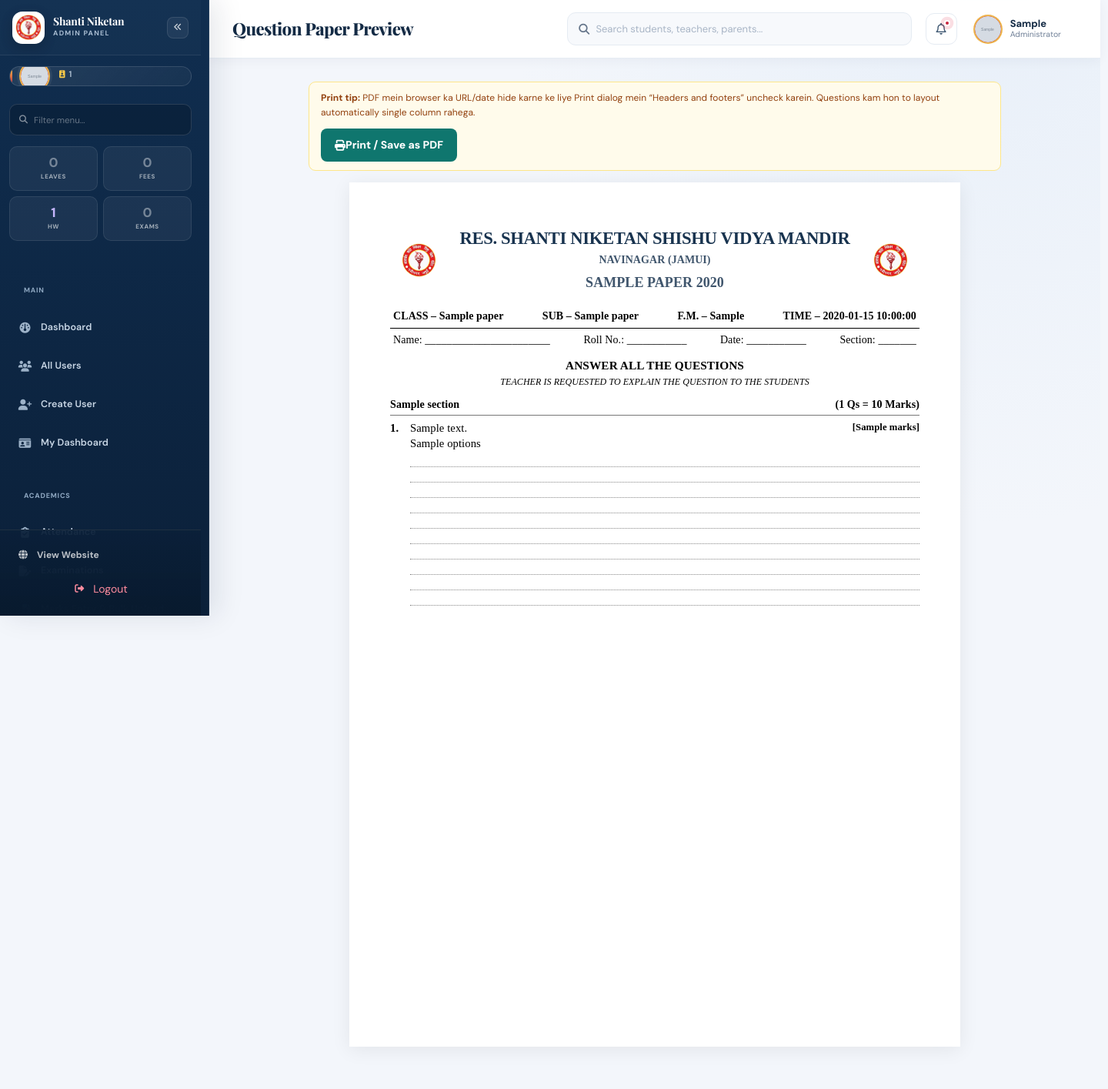
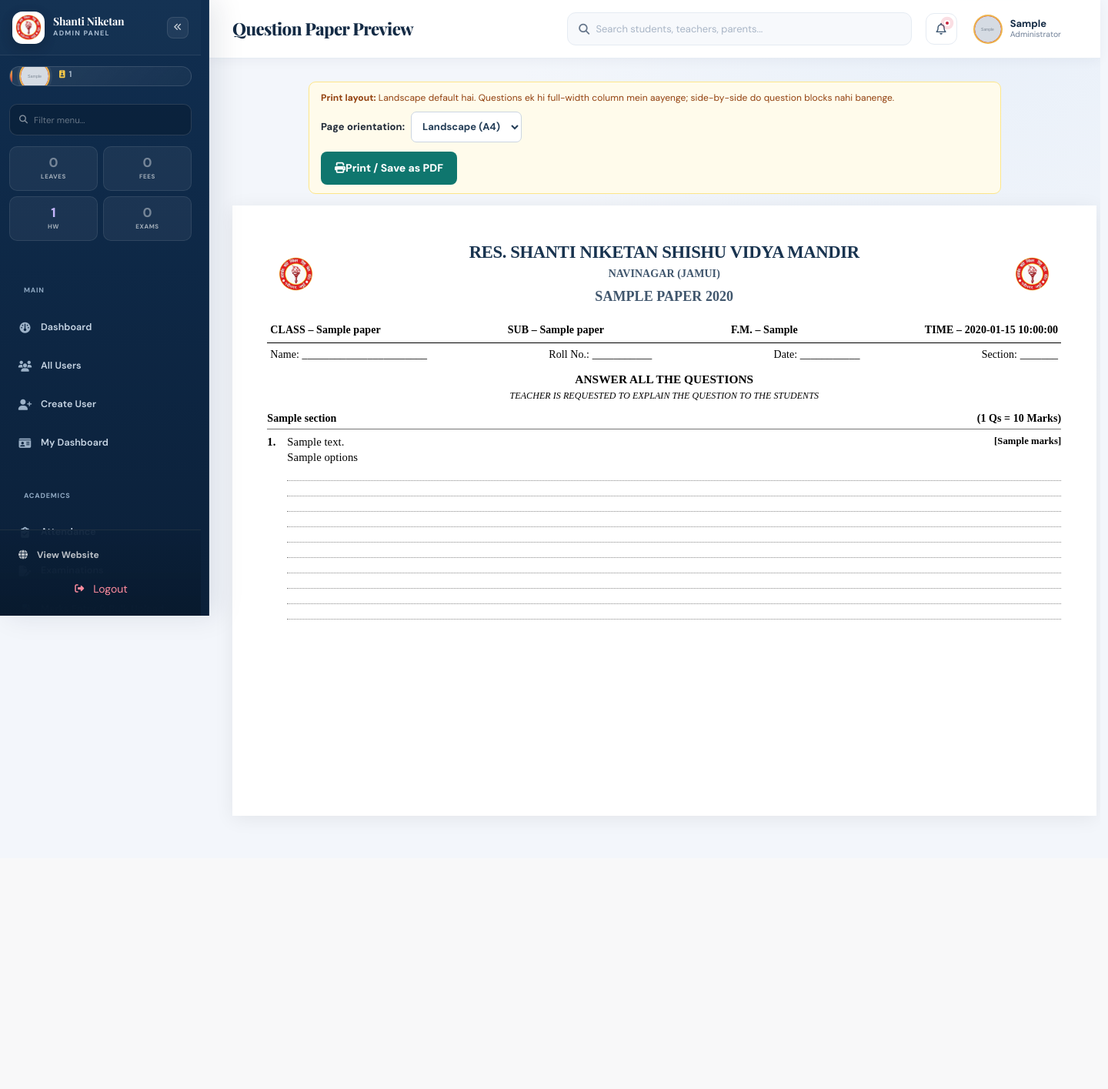
Before and after one commit to NirajG45/School_webstite_, a Flask app: template templates/print_question_paper.html in a window 1440 px wide. Shown: the whole page at 77% size. After the commit the page ends 1066 px from the top, so only its background shows below. Run offline with Flask 3, Linux system fonts and the light colour scheme; the visitor is signed in with stand-in values (Sample User, id 1); data comes from the database, SQL or seed files in the repository; tables that the repository leaves empty hold one stand-in row (values such as "Sample post"); the template is opened without the code that fills it: most values are stand-ins (such as "Sample title", 1, 10 or a date in 2020); grey boxes marked "Sample" are stand-in pictures.

Commit message:
adding new features on the print qestion paper design.

```diff
--- a/templates/print_question_paper.html
+++ b/templates/print_question_paper.html
@@ -6,7 +6,8 @@
 .qp-toolbar{max-width:900px;margin:0 auto 15px;display:flex;justify-content:space-between;align-items:center;gap:12px;flex-wrap:wrap;background:#fffbeb;border:1px solid #fde68a;border-radius:9px;padding:11px 15px}
 .qp-print-note{font-size:12px;color:#92400e;margin:0;line-height:1.5}
 .qp-print-btn{border:0;border-radius:8px;padding:11px 18px;background:#0f766e;color:#fff;font-weight:800;cursor:pointer;white-space:nowrap}
-.qp-sheet{width:210mm;min-height:297mm;margin:0 auto 25px;padding:12mm 14mm;background:#fff;color:#000;box-shadow:0 4px 24px #00000012;font-family:"Times New Roman",Times,serif;font-size:11pt;line-height:1.35;box-sizing:border-box}
+.qp-sheet{width:297mm;min-height:210mm;margin:0 auto 25px;padding:9mm 12mm;background:#fff;color:#000;box-shadow:0 4px 24px #00000012;font-family:"Times New Roman",Times,serif;font-size:11pt;line-height:1.35;box-sizing:border-box}
+.qp-sheet.qp-portrait-preview{width:210mm;min-height:297mm}
 .qp-header{margin-bottom:5px;break-inside:avoid;page-break-inside:avoid}
 .qp-header-table{width:100%;border-collapse:collapse;table-layout:fixed}
 .qp-logo-cell{width:75px;text-align:center;vertical-align:middle}
@@ -20,9 +21,9 @@
 .qp-student-row{display:flex;justify-content:space-between;gap:10px;flex-wrap:wrap;margin:6px 0 13px;font-size:10.5pt;padding:0 4px}
 .qp-instruction{text-align:center;font-weight:bold;font-size:11.5pt;margin:8px 0 2px;text-transform:uppercase}
 .qp-subinstruction{text-align:center;font-size:9pt;font-style:italic;margin:0 0 13px}
-.qp-columns{column-count:2;column-gap:25px;column-fill:balance}
-.qp-columns.single-column{column-count:1}
-.qp-section{margin:0 0 13px;break-inside:avoid-column;page-break-inside:avoid}
+.qp-columns{column-count:1;column-gap:0;column-fill:auto;width:100%}
+.qp-columns.single-column,.qp-columns.two-column{column-count:1}
+.qp-section{width:100%;margin:0 0 13px;break-inside:auto;page-break-inside:auto}
 .qp-section-heading{display:flex;justify-content:space-between;gap:8px;font-weight:bold;font-size:10.5pt;margin:0 0 7px;padding-bottom:3px;border-bottom:1px solid #777;break-after:avoid}
 .qp-question{display:flex;align-items:flex-start;gap:5px;margin:0 0 10px;break-inside:avoid;page-break-inside:avoid}
 .qp-q-num{font-weight:bold;flex:0 0 21px}
@@ -38,31 +39,39 @@
 .qp-match-table th{font-weight:bold}
 .qp-answer-line{border-bottom:1px dotted #888;height:17px;margin-top:3px;width:100%}
 .qp-empty{text-align:center;padding:35px;border:1px dashed #aaa}
-@media screen and (max-width:900px){.qp-sheet{width:100%;min-height:0;padding:20px;overflow:hidden}.qp-columns{column-count:1}.qp-meta-row,.qp-student-row{font-size:10pt}.qp-school{white-space:normal}}
+@media screen and (max-width:1150px){.qp-sheet,.qp-sheet.qp-portrait-preview{width:100%;min-height:0;padding:20px;overflow:hidden}.qp-meta-row,.qp-student-row{font-size:10pt}.qp-school{white-space:normal}}
 @media print{
-    @page{size:A4 portrait;margin:10mm 12mm}
     html,body{margin:0!important;padding:0!important;background:#fff!important;color:#000!important}
     .admin-sidebar,.admin-backdrop,.admin-topbar,.admin-menu-toggle,.admin-search,.admin-user-info,.admin-topbar-notif,.admin-notif-dropdown,.admin-user-profile,.admin-user-dropdown,.admin-my-dash-btn,.admin-sidebar-foot,.flash-stack,.qp-toolbar,.no-print,script{display:none!important;visibility:hidden!important}
-    .admin-main,body.admin-sidebar-collapsed .admin-main,.admin-content{margin:0!important;padding:0!important;width:100%!important;background:#fff!important}
-    .qp-sheet{width:100%!important;min-height:auto!important;margin:0!important;padding:0!important;box-shadow:none!important}
+    .admin-main,body.admin-sidebar-collapsed .admin-main,.admin-content{margin:0!important;padding:0!important;width:100%!important;max-width:none!important;background:#fff!important}
+    .qp-sheet,.qp-sheet.qp-portrait-preview{width:100%!important;min-height:0!important;height:auto!important;margin:0!important;padding:0!important;box-shadow:none!important;max-width:none!important}
     .qp-header,.qp-header-table,.qp-header-text,.qp-school,.qp-place,.qp-exam,.qp-logo-cell,.qp-logo{visibility:visible!important}
     .qp-header-table{display:table!important;width:100%!important}.qp-header-table tr{display:table-row!important}
     .qp-logo-cell,.qp-header-text{display:table-cell!important;vertical-align:middle!important}
     .qp-school{font-size:17pt!important}.qp-exam{font-size:13.5pt!important}.qp-logo-cell{width:75px!important}.qp-logo{width:62px!important;height:62px!important}
-    .qp-columns{column-gap:22px;column-fill:balance}
-    .qp-columns.single-column{column-count:1!important}
-    .qp-columns.two-column{column-count:2!important}
-    .qp-section,.qp-question,.qp-match-table{break-inside:avoid;page-break-inside:avoid}
+    .qp-columns,.qp-columns.single-column,.qp-columns.two-column{display:block!important;width:100%!important;column-count:1!important;column-width:auto!important;column-gap:0!important;column-fill:auto!important}
+    .qp-section{width:100%!important;break-inside:auto!important;page-break-inside:auto!important}
+    .qp-question,.qp-match-table{break-inside:avoid!important;page-break-inside:avoid!important}
     *{-webkit-print-color-adjust:exact!important;print-color-adjust:exact!important}
 }
 </style>
+<style id="qp-dynamic-page-style">@page{size:A4 landscape;margin:9mm 10mm}</style>
 
 <div class="qp-toolbar no-print">
-    <p class="qp-print-note"><strong>Print tip:</strong> PDF mein browser ka URL/date hide karne ke liye Print dialog mein “Headers and footers” uncheck karein. Questions kam hon to layout automatically single column rahega.</p>
+    <div>
+        <p class="qp-print-note"><strong>Print layout:</strong> Landscape default hai. Questions ek hi full-width column mein aayenge; side-by-side do question blocks nahi banenge.</p>
+        <label for="qp-orientation" style="display:inline-flex;align-items:center;gap:8px;margin-top:8px;font-size:13px;font-weight:700;color:#1f2937">
+            Page orientation:
+            <select id="qp-orientation" onchange="setQpOrientation(this.value)" style="padding:7px 10px;border:1px solid #cbd5e1;border-radius:7px;background:#fff;font:inherit">
+                <option value="landscape" selected>Landscape (A4)</option>
+                <option value="portrait">Portrait (A4)</option>
+            </select>
+        </label>
+    </div>
     <button class="qp-print-btn" type="button" onclick="window.print()"><i class="fa-solid fa-print"></i> Print / Save as PDF</button>
 </div>
 
-<main class="qp-sheet">
+<main class="qp-sheet" id="qp-sheet" data-orientation="landscape">
     <header class="qp-header">
         <table class="qp-header-table" role="presentation">
             <tr>
@@ -152,4 +161,23 @@
         <div class="qp-empty"><h3>No questions have been added yet.</h3></div>
     {% endif %}
 </main>
+<script>
+function setQpOrientation(orientation) {
+    const selected = orientation === 'portrait' ? 'portrait' : 'landscape';
+    const sheet = document.getElementById('qp-sheet');
+    const pageStyle = document.getElementById('qp-dynamic-page-style');
+    if (!sheet || !pageStyle) return;
+
+    sheet.dataset.orientation = selected;
+    sheet.classList.toggle('qp-portrait-preview', selected === 'portrait');
+    pageStyle.textContent = selected === 'portrait'
+        ? '@page { size: A4 portrait; margin: 10mm 12mm; }'
+        : '@page { size: A4 landscape; margin: 9mm 10mm; }';
+}
+
+document.addEventListener('DOMContentLoaded', function () {
+    const selector = document.getElementById('qp-orientation');
+    if (selector) setQpOrientation(selector.value || 'landscape');
+});
+</script>
 {% endblock %}
```
